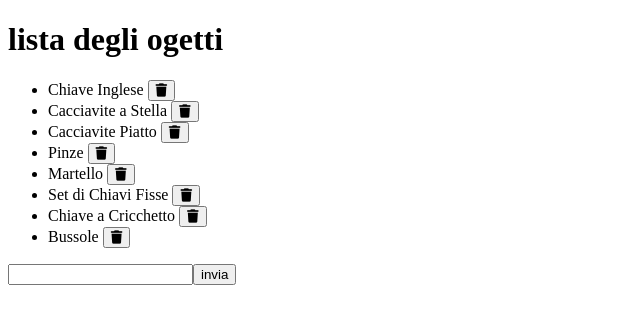
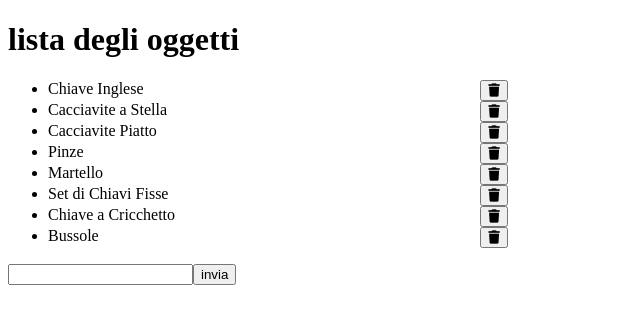
Before and after one commit to EnricoCiccolini/react-form, a React (Vite) app: page / in a window 1280 px wide. Shown: the top 324 px of the page, without its empty margins (0-640 px from the left). Built offline with nearby package versions, Linux system fonts and the light colour scheme.

Commit message:
style ; add flex and container

```diff
--- a/src/component/Main.jsx
+++ b/src/component/Main.jsx
@@ -41,14 +41,15 @@ function Main() {
 
 
     return (
-        <> <h1>lista degli ogetti </h1>
-            <ul>
-                {listObject.map((item, i) => (
-                    <li key={i}>{item} <button onClick={() => deleteItem(i)}><i class="fa-solid fa-trash"></i></button></li>
-                ))}
+        <> <h1>lista degli oggetti </h1>
+            <div className='container'>
+                <ul>
+                    {listObject.map((item, i) => (
+                        <div className='flex'><li key={i}>{item} </li> <button onClick={() => deleteItem(i)}><i class="fa-solid fa-trash"></i></button></div>
+                    ))}
 
-            </ul>
-
+                </ul>
+            </div>
             <form onSubmit={addObject}>
                 <input type="text" onChange={e => setObject(e.target.value)} />
 
--- a/src/index.css
+++ b/src/index.css
@@ -0,0 +1,8 @@
+.flex {
+  display: flex;
+  justify-content: space-between;
+}
+
+.container {
+  max-width: 500px;
+}
```
